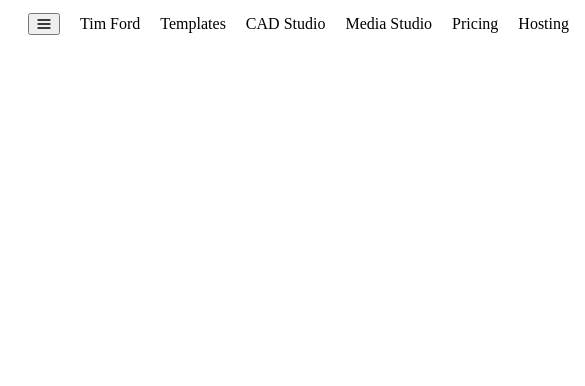
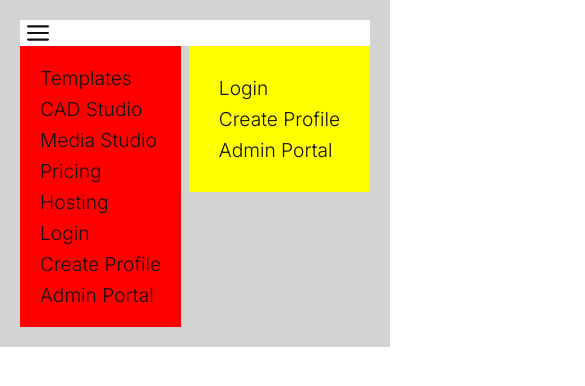
Before and after one commit to Charles-investment-group/TimFord, a SvelteKit app: page / in a window 390 px wide. Shown: the top 386 px of the page, 585 px wide, since content can reach past the window. Built offline with nearby package versions, Linux system fonts and the light colour scheme.

Commit message:
added media queries to header

```diff
--- a/src/app.html
+++ b/src/app.html
@@ -9,4 +9,9 @@
 	<body data-sveltekit-preload-data="hover">
 		<div style="display: contents">%sveltekit.body%</div>
 	</body>
+<style>
+body {
+margin: 0px;
+}
+</style>
 </html>
--- a/src/routes/Header.svelte
+++ b/src/routes/Header.svelte
@@ -1,19 +1,36 @@
 <script>
+
 
 </script>
 
+
 <header>
-
+<div class="main_content">
 <div class="logo_container">
 <div class="menu_container">
-<button class="menu_button"><svg width="1rem" height="1rem" viewBox="0 0 24 24" fill="none" xmlns="http://www.w3.org/2000/svg">
+<button class="menu_button"><svg width="1.5rem" height="1.5rem" viewBox="0 0 24 24" fill="none" xmlns="http://www.w3.org/2000/svg">
  <path d="M3 12H21M3 6H21M3 18H21" stroke="currentColor" stroke-width="2" stroke-linecap="round" stroke-linejoin="round"/>
  </svg>
  </button>
 </div>
 
-<img src="" alt=""/>
+<div class="logo">
+<svg xmlns="http://www.w3.org/2000/svg" xmlns:xlink="http://www.w3.org/1999/xlink" width="2rem" height="2rem" viewBox="0 0 512 512">
+  <defs>
+    <clipPath id="canvas-clip">
+      <rect width="512" height="512" rx="112" ry="112"/>
+    </clipPath>
+  </defs>
+  <rect width="512" height="512" rx="112" ry="112" fill="#F74562"  clip-path="url(#canvas-clip)"/>
+  <g clip-path="url(#canvas-clip)">
+    <g transform="rotate(0, 256, 256)">
+
+      <g transform="translate(103 103) scale(12.791666666666666 12.791666666666666) translate(0 0)"><path fill="none" stroke="#FFFFFF" stroke-linecap="round" stroke-linejoin="round" stroke-width="2" d="M7 10H6a4 4 0 0 1-4-4a1 1 0 0 1 1-1h4m0 0a1 1 0 0 1 1-1h13a1 1 0 0 1 1 1a7 7 0 0 1-7 7H8a1 1 0 0 1-1-1zm2 7v5m6-5v5M5 20a3 3 0 0 1 3-3h8a3 3 0 0 1 3 3a1 1 0 0 1-1 1H6a1 1 0 0 1-1-1"/></g>
+    </g>
+  </g>
+</svg>
 <span class="logo_name">Tim Ford</span>
+</div>
 </div>
 
 <div class="header_links_container">
@@ -30,49 +47,159 @@
  </svg>
  <span class="">Admin Portal</span>
 </a>
-<a href="#" class="login_button">Login</a>
+<a href="#" class="login_link">Login</a>
+<button class="login_button">Login</button>
 <a href="#" class="create_profile_button">Create Profile</a>
+</div>
+</div>
+<div class="open_menu_containers">
+<div class="open_menu">
+<a href="#">Templates</a>
+<a href="#">CAD Studio</a>
+<a href="#">Media Studio</a>
+<a href="#">Pricing</a>
+<a href="#">Hosting</a>
+<a href="#">Login</a>
+<a href="#">Create Profile</a>
+<a href="#">Admin Portal</a>
+
+</div>
+<div class="open_login">
+<a href="#">Login</a>
+<a href="#">Create Profile</a>
+<a href="#">Admin Portal</a>
+</div>
 </div>
 </header>
 
 
 <style>
+@import url('https://fonts.googleapis.com/css2?family=Inter:ital,opsz,wght@0,14..32,100..900;1,14..32,100..900&display=swap');
+
+* {
+font-size: 1.1rem;
+font-family: Inter;
+font-weight: 300;
+transition: all 0.3s ease;
+color: #111111;
+}
+
+*:hover {
+font-weight: 400;
+color: #000000;
+}
+
+*,
+*::before,
+*::after {
+    box-sizing: border-box;
+}
+
+
+header, .main_content, .open_menu_containers {
+align-self: stretch;
+}
+
+
 
 header {
+display: flex;
+flex-direction: column;
+flex-wrap: nowrap;
+align-items: flex-start;
+justify-content: flex-start;
+padding: 20px;
+background-color: lightgrey;
+margin: 0px;
+}
+
+.main_content {
 display: flex;
 flex-wrap: nowrap;
 align-items: center;
 justify-content: space-between;
-padding: 5px 20px;
+padding: 0px;
 background-color: white;
 margin: 0px;
+gap: 20px;
+}
+
+.main_content > * {
+    min-width: 0;
+}
+
+.open_menu_containers {
+display: flex;
+flex-direction: row;
+align-items: flex-start;
+justify-content: space-between;
+}
+
+.open_menu {
+display: flex;
+flex-direction: column;
+flex-wrap: nowrap;
+align-items: flex-start;
+justify-content: flex-start;
+padding: 20px;
+background-color: red;
+margin: 0px;
+gap: 7px;
+}
+
+.open_login {
+display: flex;
+flex-direction: column;
+flex-wrap: nowrap;
+align-items: flex-start;
+justify-content: flex-start;
+padding: 30px;
+background-color: yellow;
+margin: 0px;
+gap: 7px;
+}
+
+.login_button {
+display: none;
 }
 
 .menu_container {
 display: flex;
 align-items: center;
 justify-content: center;
-background-color: white;
-margin-right: 20px;
+background-color: transparent;
+margin-right: 0px;
 }
 
 .menu_button {
 display: flex;
 align-items: center;
 justify-content: center;
+display: none;
+border: none;
+background: none;
+cursor: pointer;
 }
 
 .logo_container {
 display: flex;
 flex-wrap: nowrap;
+align-items: flex-start;
+justify-content: flex-start;
+gap: 0px;
+background-color: transparent;
+}
+
+.logo {
+display: flex;
 align-items: center;
-justify-content: flex-start;
-flex: 0.25;
+justify-content: center;
+gap: 10px;
+background-color: orange;
 }
 
 .logo_name, a {
 white-space: nowrap;
-color: #000000;
 text-decoration: none;
 }
 
@@ -81,19 +208,59 @@ display: flex;
 flex-wrap: nowrap;
 align-items: center;
 justify-content: center;
-flex: 0.5;
-background-color: white;
+background-color: coral;
 gap: 20px;
-margin: 0px 20px;
 }
 
 .login_container {
 display: flex;
 flex-wrap: nowrap;
 align-items: center;
-justify-content: center;
+justify-content: flex-end;
 gap: 20px;
-flex: 0.25;
 }
 
+@media (max-width: 1050px) {
+.admin_login_button, .create_profile_button, .login_link {
+display: none;
+}
+
+.login_button {
+display: flex;
+}
+
+}
+
+@media (max-width: 800px) {
+.header_links_container {
+display: none;
+}
+
+.menu_container, .menu_button {
+display: flex;
+}
+
+.logo, .login_container  {
+display: none;
+}
+
+
+}
+
+@media (max-width: 600px) {
+.login_container {
+display: none;
+}
+}
+
+@media (max-width: 405px) {
+* {
+font-size: 1.2rem;
+}
+svg {
+scale: 1.1;
+}
+}
+
+
 </style>
```
